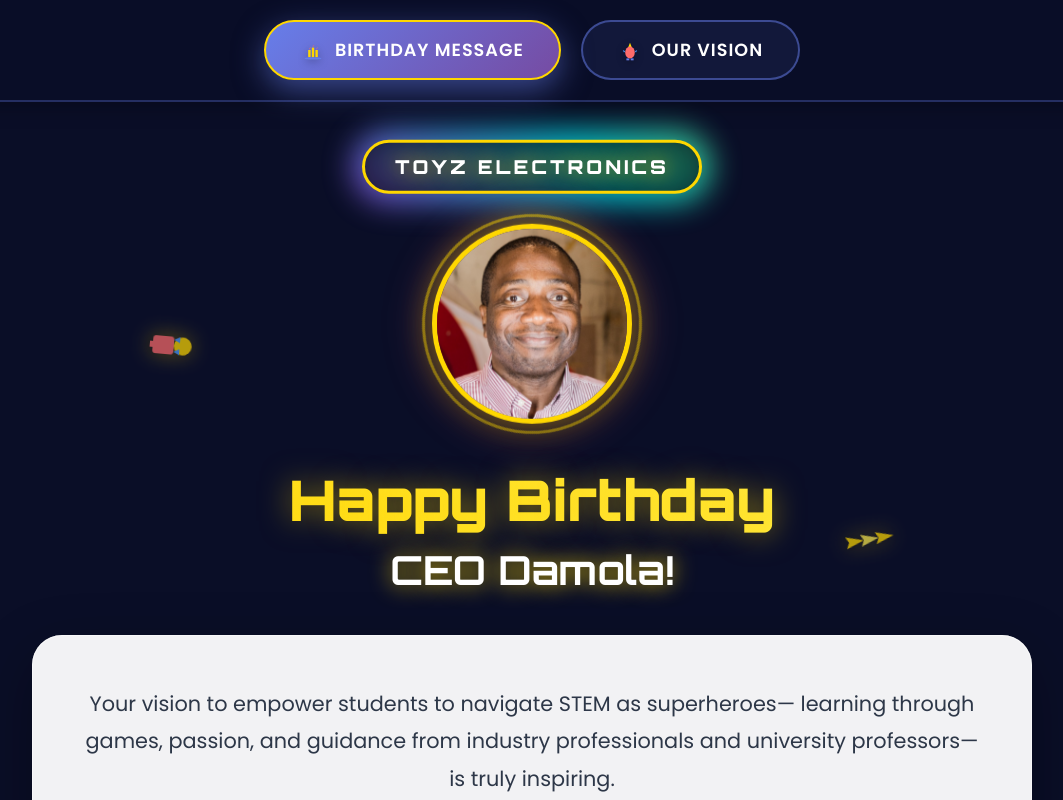
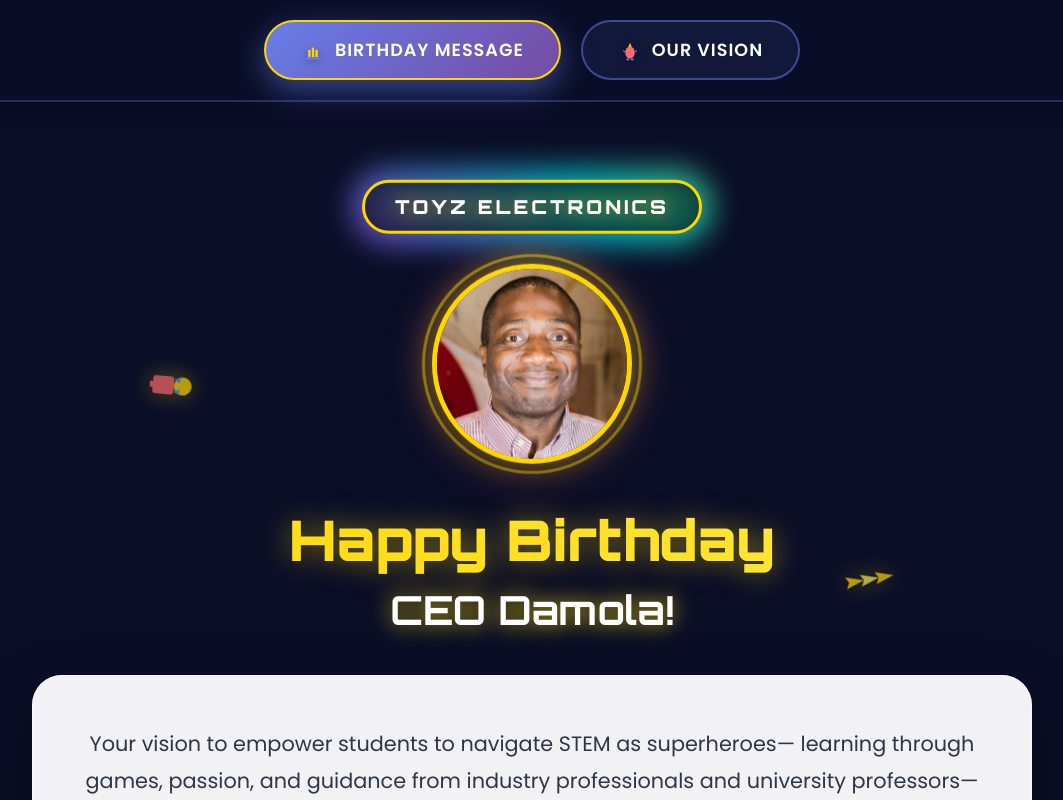
Before and after one commit to nvsahana/Website-Toyz-CEO, a React (Create React App) app in the folder toyz/: page / in a window 1280 px wide. Shown: the top 800 px of the page, without its empty margins (108-1171 px from the left). Built offline with nearby package versions, Linux system fonts and the light colour scheme.

Commit message:
added padding

```diff
--- a/toyz/src/BirthdayMessage.css
+++ b/toyz/src/BirthdayMessage.css
@@ -6,7 +6,7 @@
   display: flex;
   justify-content: center;
   align-items: center;
-  padding: 140px 20px 20px 20px;
+  padding: 180px 20px 20px 20px;
   position: relative;
   overflow: hidden;
 }
```
